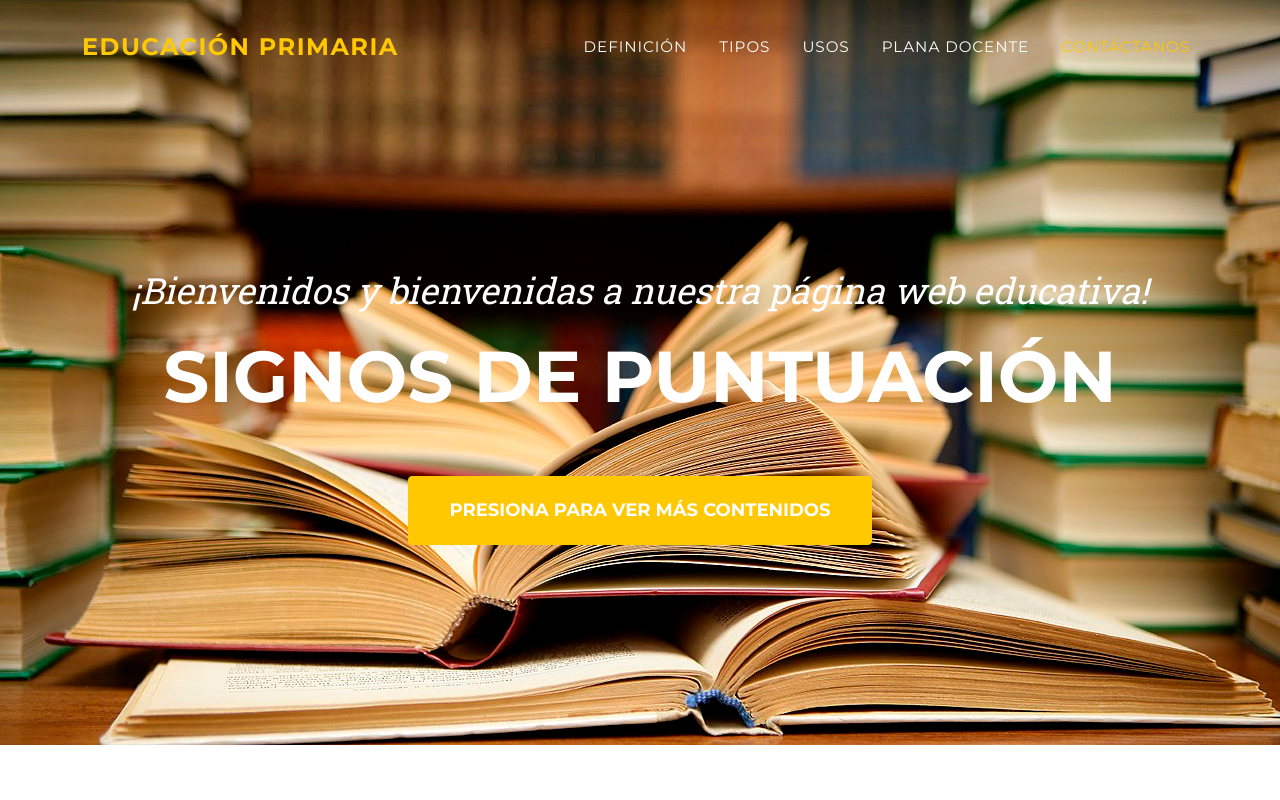
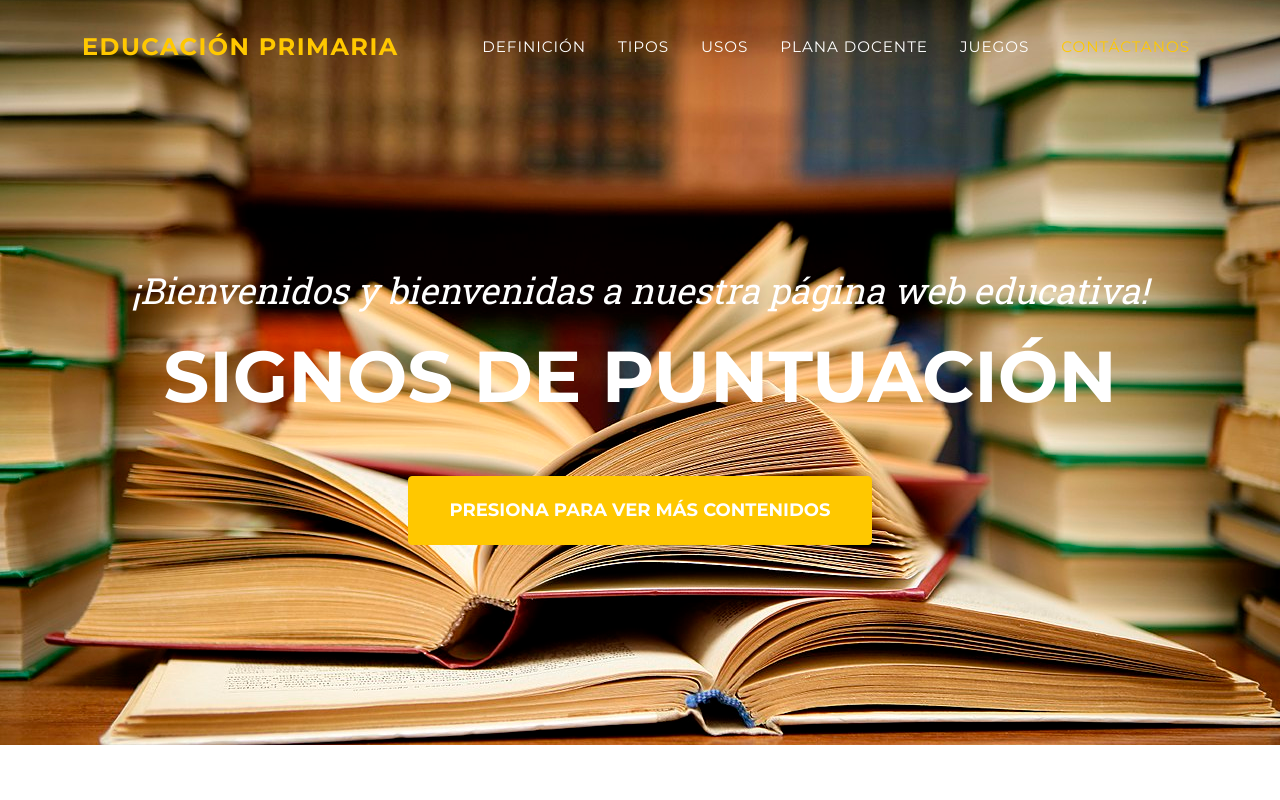
Before and after one commit to BRENDABLAS/PROFESORASONLINE, a plain HTML site: page index.html in a window 1280 px wide. Shown: the top 800 px of the page. Drawn offline with nearby package versions, Linux system fonts and the light colour scheme.

Commit message:
Update index.html

```diff
--- a/index.html
+++ b/index.html
@@ -31,6 +31,7 @@
                         <li class="nav-item"><a class="nav-link" href="#portfolio">TIPOS</a></li>
                         <li class="nav-item"><a class="nav-link" href="#about">USOS</a></li>
                         <li class="nav-item"><a class="nav-link" href="#team">PLANA DOCENTE</a></li>
+                        <li class="nav-item"><a class="nav-link" href="#team">JUEGOS</a></li>
                         <li class="nav-item"><a class="nav-link" href="#contact">CONTÁCTANOS</a></li>
                     </ul>
                 </div>
```
